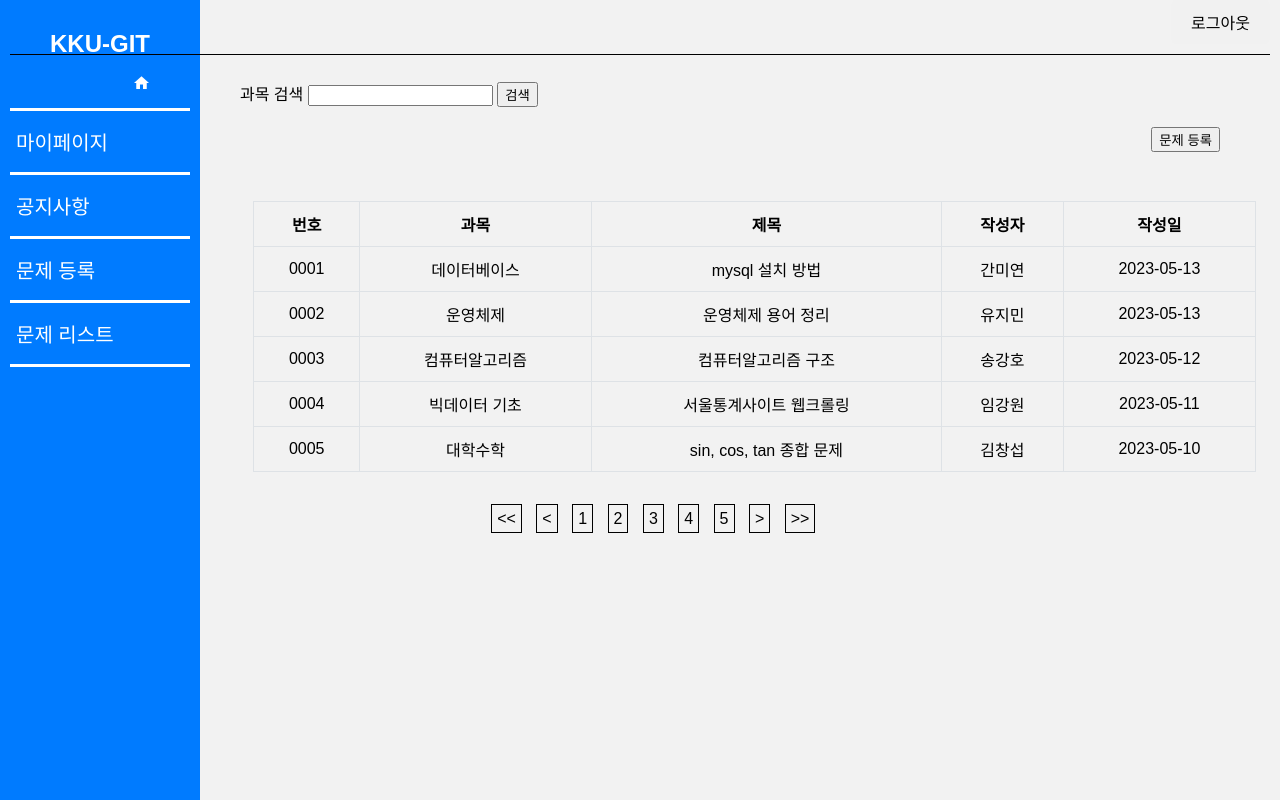
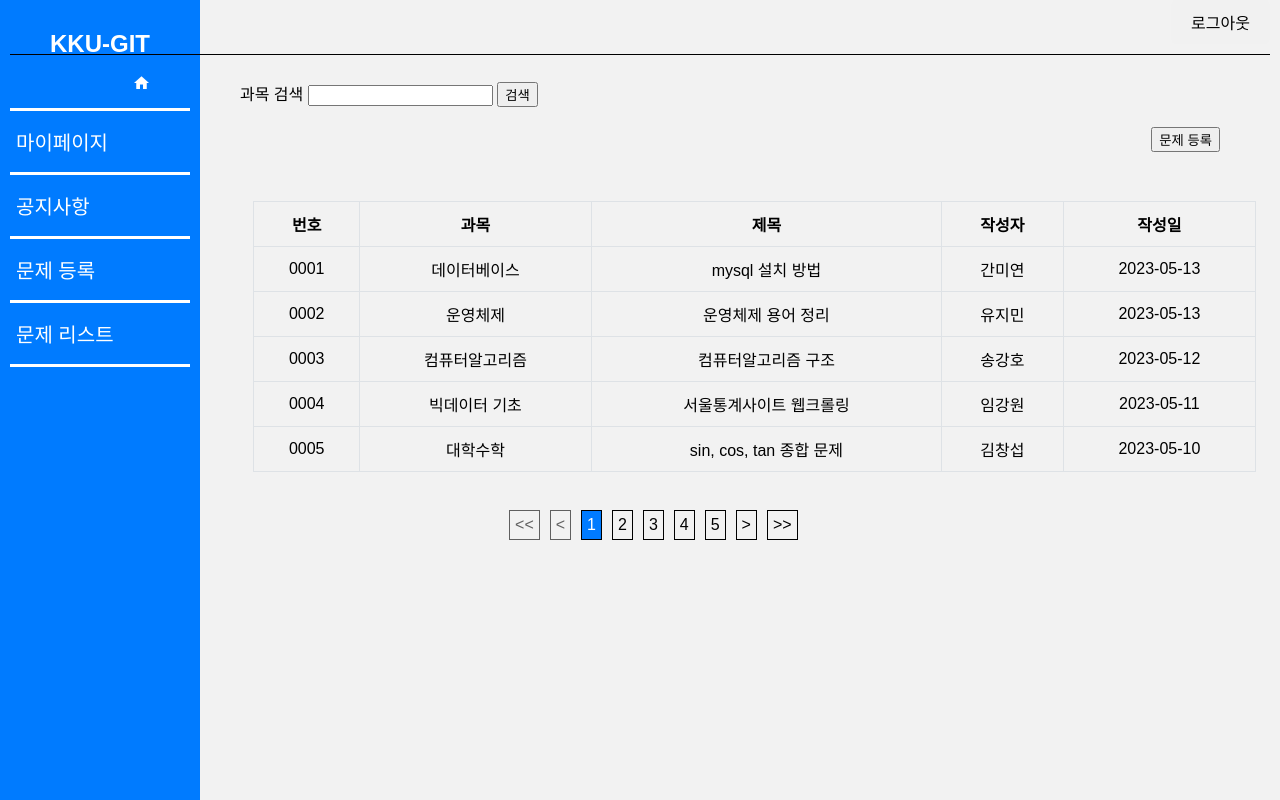
Before and after one commit to JeongHunsss/KKU-GIT, a PHP site: page /problem/problem_list.php in a window 1280 px wide. Run offline with PHP 8.4, Linux system fonts and the light colour scheme.

Commit message:
problemlist 페이지네이션 수정

```diff
--- a/problem/problem_list.php
+++ b/problem/problem_list.php
@@ -67,12 +67,19 @@
             margin-top: 20px;
         }
 
+        .pagination-box {
+            display: flex;
+            align-items: center;
+        }
+
         .pagination-box a {
+            display: inline-block;
             border: 1px solid black;
             margin: 0 5px;
             padding: 5px;
             color: black;
             text-decoration: none;
+            transition: background-color 0.3s;
         }
 
         .pagination-box a:hover {
@@ -100,12 +107,12 @@
 </head>
 <body>
     <div class="container">
+        <div class="top-bar">
+            <?php include '../bars/top_bar.php'; ?>
+        </div>
+
         <div class="sidebar">
             <?php include '../bars/side_bar.php'; ?>
-        </div>
-
-        <div class="top-bar">
-            <?php include '../bars/top_bar.php'; ?>
         </div>
 
         <div class="content">
@@ -177,9 +184,9 @@
 
             <div class="pagination">
                 <div class="pagination-box">
-                    <a href="#"><<</a>
-                    <a href="#"><</a>
-                    <a href="#">1</a>
+                    <a href="#" class="disabled"><<</a>
+                    <a href="#" class="disabled"><</a>
+                    <a href="#" class="active">1</a>
                     <a href="#">2</a>
                     <a href="#">3</a>
                     <a href="#">4</a>
```
